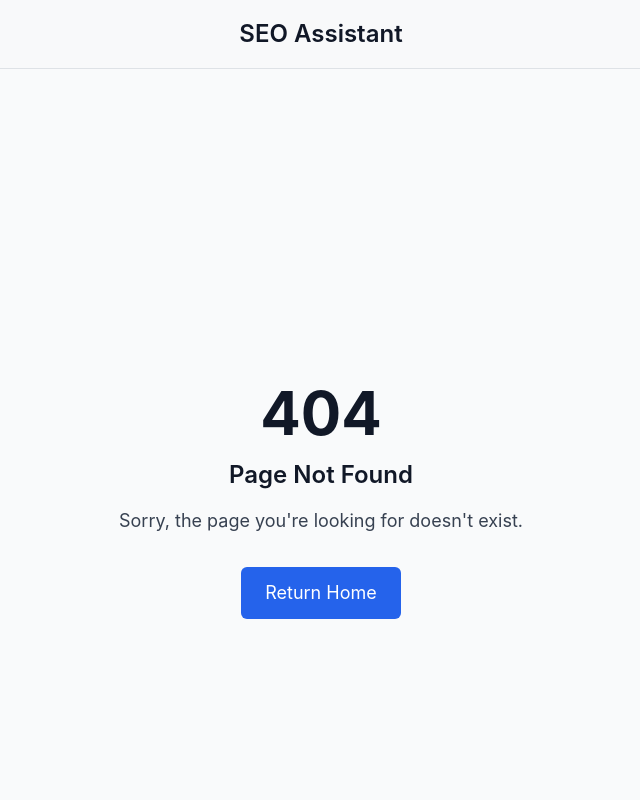
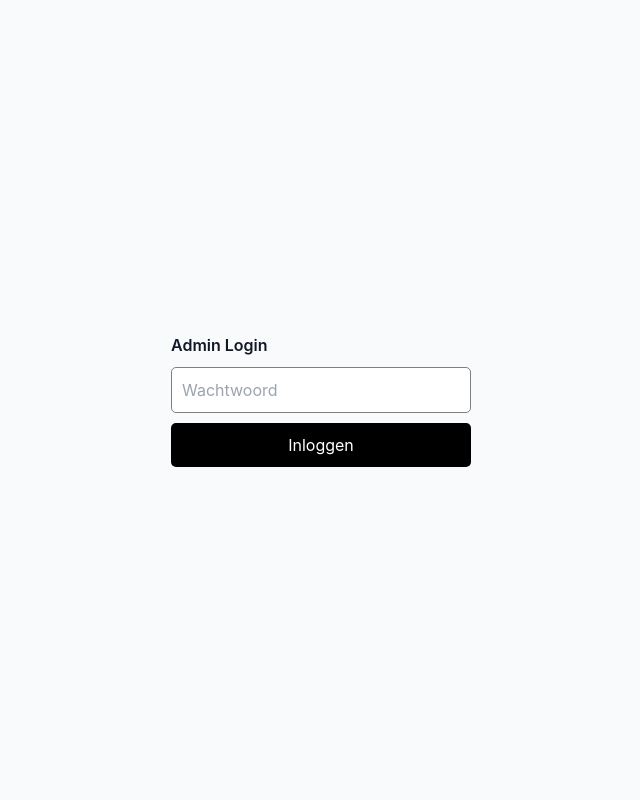
Before and after one commit to IlkerD01/seo-assistant, a Next.js app in the folder frontend/: page /admin-login in a window 1280 px wide. Before the commit this address had no page. Shown: the top 800 px of the page, without its empty margins (319-959 px from the left). Built offline with nearby package versions, Linux system fonts and the light colour scheme.

Commit message:
Add files via upload

```diff
--- /dev/null
+++ b/frontend/src/pages/admin-login.js
@@ -0,0 +1,40 @@
+import { useState } from 'react';
+import { useRouter } from 'next/router';
+
+export default function AdminLogin() {
+  const [password, setPassword] = useState('');
+  const [error, setError] = useState('');
+  const router = useRouter();
+
+  const handleLogin = (e) => {
+    e.preventDefault();
+    const adminPassword = process.env.NEXT_PUBLIC_ADMIN_PASSWORD;
+
+    if (password === adminPassword) {
+      localStorage.setItem('admin-auth', 'true');
+      router.push('/admin/dashboard');
+    } else {
+      setError('Wachtwoord is fout.');
+    }
+  };
+
+  return (
+    <div style={{ minHeight: '100vh', display: 'flex', justifyContent: 'center', alignItems: 'center' }}>
+      <form onSubmit={handleLogin} style={{ width: '300px', display: 'flex', flexDirection: 'column', gap: '10px' }}>
+        <h2>Admin Login</h2>
+        <input
+          type="password"
+          placeholder="Wachtwoord"
+          value={password}
+          onChange={(e) => setPassword(e.target.value)}
+          required
+          style={{ padding: '10px', borderRadius: '5px', border: '1px solid gray' }}
+        />
+        {error && <p style={{ color: 'red' }}>{error}</p>}
+        <button type="submit" style={{ padding: '10px', borderRadius: '5px', backgroundColor: 'black', color: 'white' }}>
+          Inloggen
+        </button>
+      </form>
+    </div>
+  );
+}
--- /dev/null
+++ b/frontend/src/pages/admin/dashboard.js
@@ -0,0 +1,20 @@
+import { useEffect } from 'react';
+import { useRouter } from 'next/router';
+
+export default function AdminDashboard() {
+  const router = useRouter();
+
+  useEffect(() => {
+    const isAdmin = localStorage.getItem('admin-auth');
+    if (!isAdmin) {
+      router.push('/admin-login');
+    }
+  }, []);
+
+  return (
+    <div style={{ padding: '20px' }}>
+      <h1>Welkom op het Admin Dashboard</h1>
+      <p>Meer functies komen hier nog...</p>
+    </div>
+  );
+}
--- /dev/null
+++ b/frontend/src/pages/index.js
@@ -0,0 +1,8 @@
+export default function Home() {
+  return (
+    <div style={{ padding: '20px' }}>
+      <h1>Welkom bij SEO Assistant</h1>
+      <p>Bezoek <a href="/admin-login" style={{ color: 'blue' }}>Admin Login</a> om het admin dashboard te openen.</p>
+    </div>
+  );
+}
```
